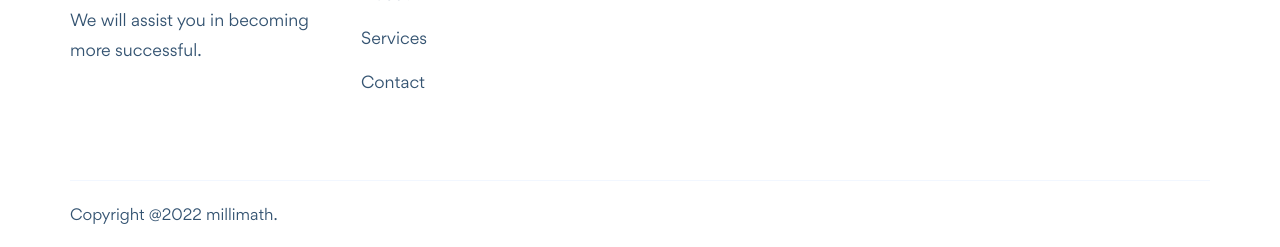
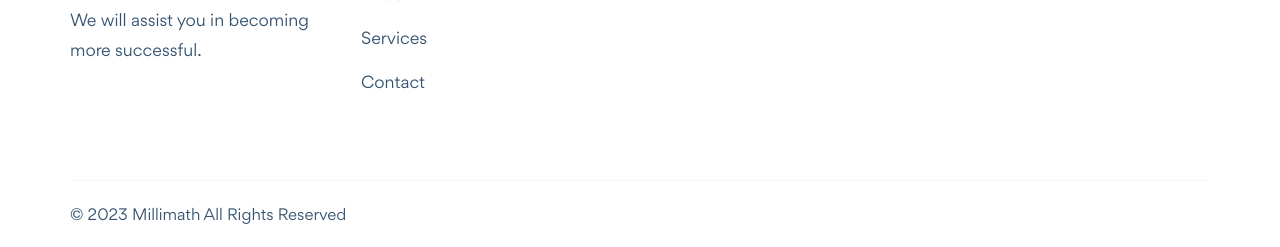
Before and after one commit to KarthikKarhem/millimath, a plain HTML site: page about-us.html in a window 1280 px wide. Shown: the part 3106-3353 px from the top of the page. Drawn offline with nearby package versions, Linux system fonts and the light colour scheme; files that its build step writes are made by us from their sources; files whose address does not match are found by name.

Commit message:
Update about-us.html

```diff
--- a/about-us.html
+++ b/about-us.html
@@ -343,7 +343,7 @@
 									<li><a href="faq.html">FAQ</a></li>
 									<li><a href="contact-us.html">Contact Us</a></li>
 								</ul> -->
-								<p class="copyright text-center order-lg-0 pb-15">Copyright @2022 millimath.</p>
+								<p class="copyright text-center order-lg-0 pb-15">© 2023 <a href="index.html">Millimath</a> All Rights Reserved</p>
 							</div>
 						</div>
 					</div> <!-- /.inner-wrapper -->
```
